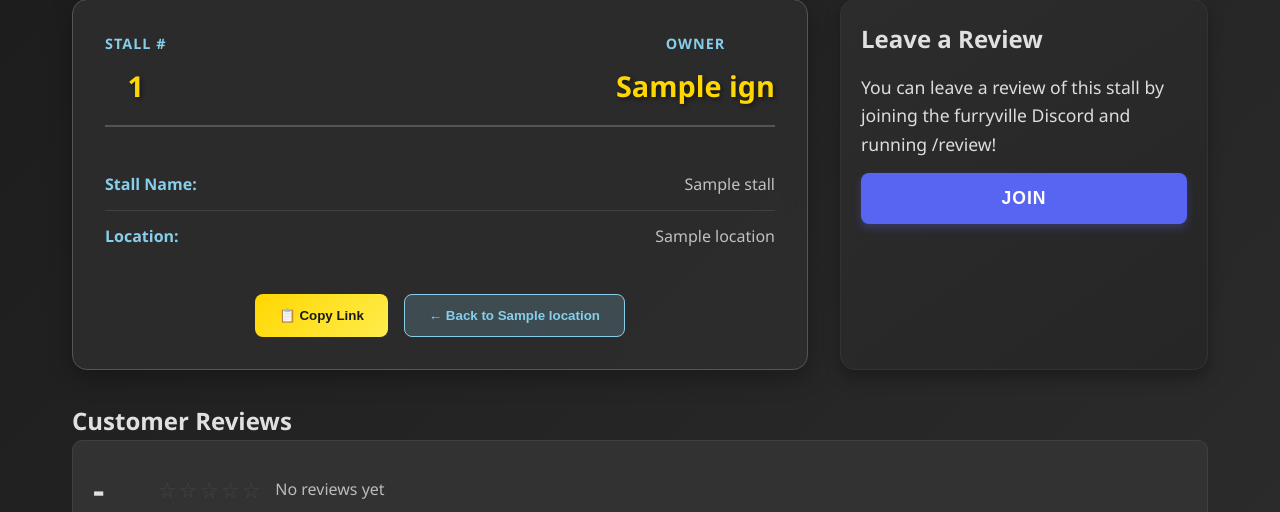
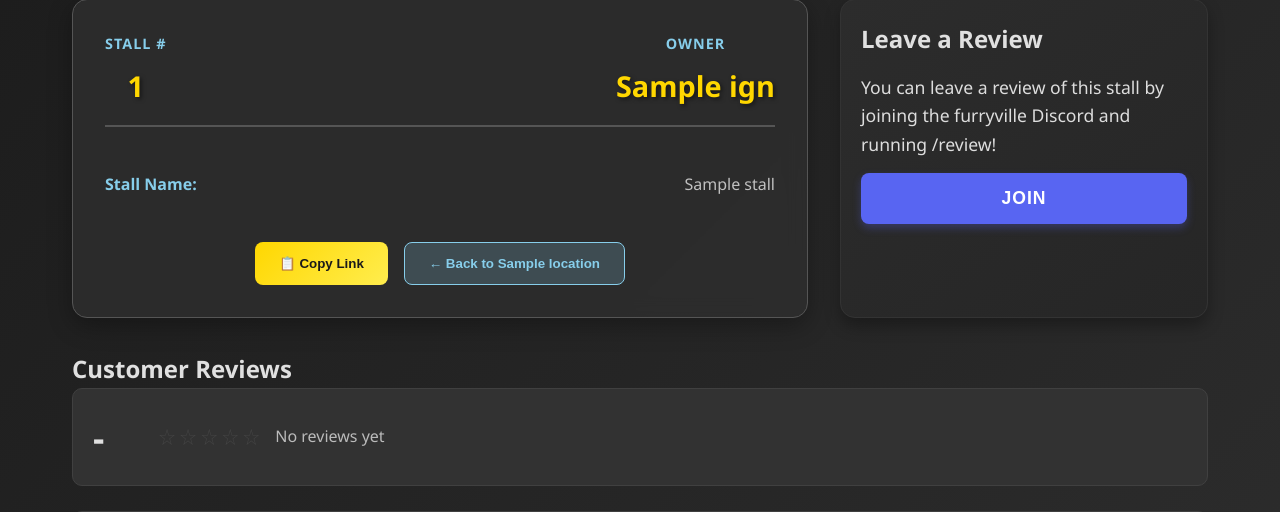
Before and after one commit to Postman67/furryville-index, a Flask app: template templates/stall.html in a window 1280 px wide. Shown: the part 391-903 px from the top of the page. Run offline with Flask 3, Linux system fonts and the light colour scheme; the template is opened without the code that fills it: most values are stand-ins (such as "Sample title", 1, 10 or a date in 2020); data that the repository does not hold is empty.

Commit message:
Remvoed location section from Stall Page and API

```diff
--- a/fv_flask_site.py
+++ b/fv_flask_site.py
@@ -111,7 +111,6 @@ def the_mall_stall(street_name, stall_number):
                 "IGN": result[2],
                 "StallName": result[3],
                 "ItemsSold": result[4],
-                "Location": "The Mall"
             }
         else:
             cursor.close()
--- a/templates/stall.html
+++ b/templates/stall.html
@@ -69,11 +69,6 @@
                         <span class="value">{{ stall.ItemsSold }}</span>
                     </div>
                     {% endif %}
-
-                    <div class="info-row">
-                        <span class="label">Location:</span>
-                        <span class="value">{{ stall.Location }}</span>
-                    </div>
                 </div>
 
                 <div class="stall-actions">
```
